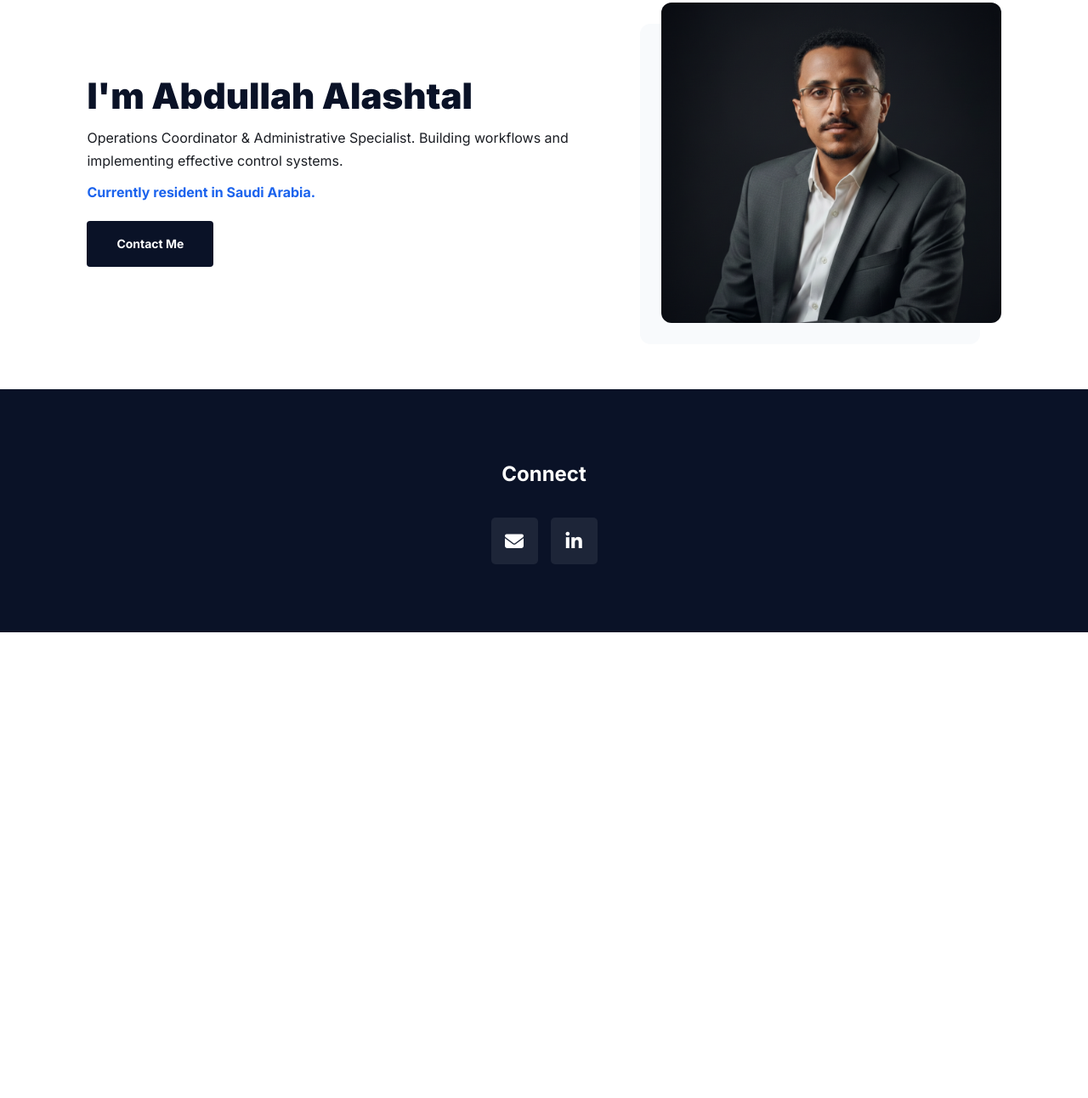
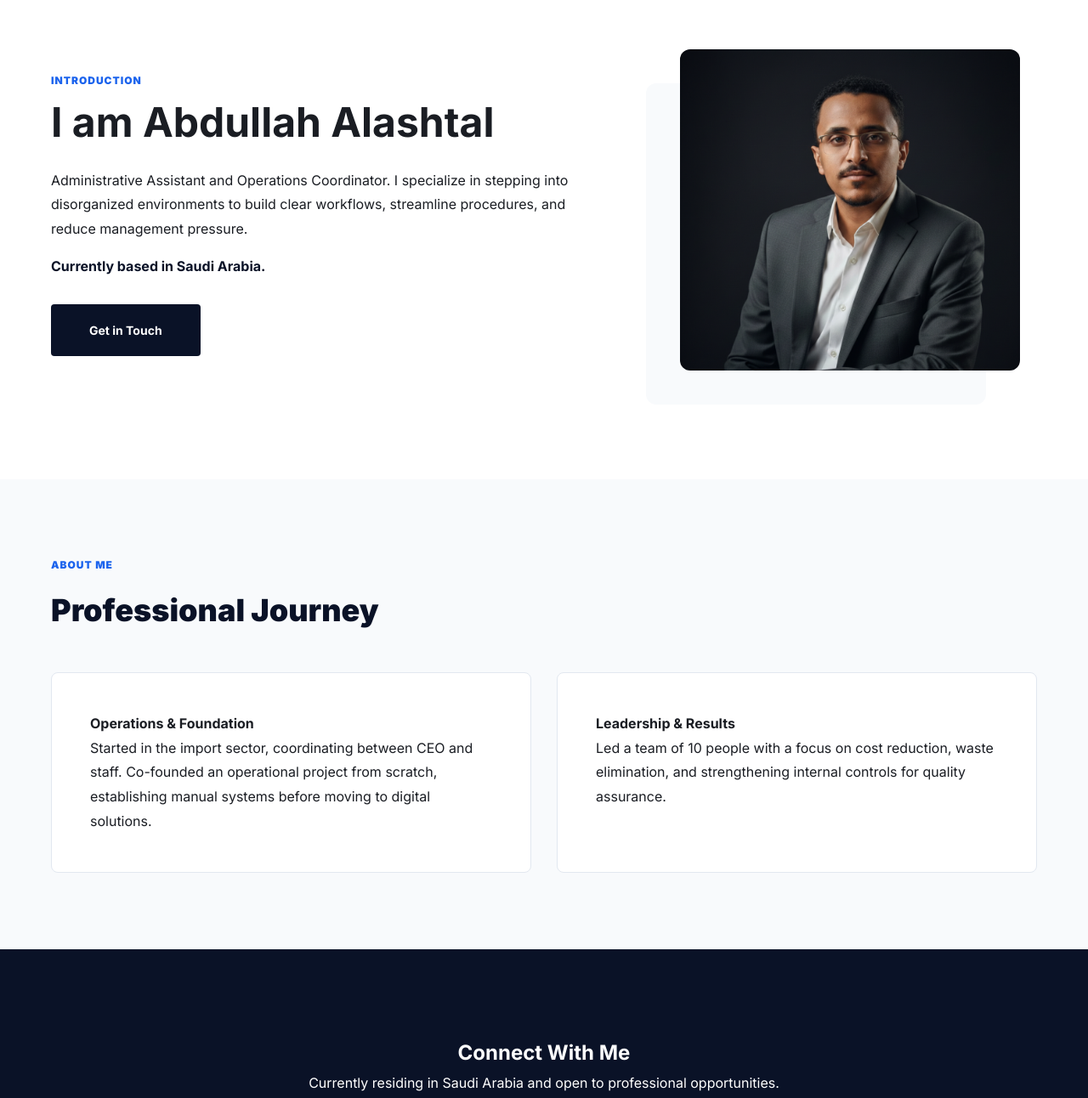
Before and after one commit to alashtalabdullah-svg/Portfolio, a plain HTML site: page index.html in a window 1280 px wide. Shown: the part 154-1446 px from the top of the page at 85% size. Before the commit the page ends 898 px from the top, so only its background shows below. Drawn offline with Linux system fonts and the light colour scheme.

Commit message:
Update index.html

```diff
--- a/index.html
+++ b/index.html
@@ -4,35 +4,47 @@
     <meta charset="UTF-8">
     <meta name="viewport" content="width=device-width, initial-scale=1.0">
     <title>Abdullah Alashtal | Ops Coordinator</title>
-    <link href="https://fonts.googleapis.com/css2?family=Inter:wght@400;700;900&display=swap" rel="stylesheet">
+    <link href="https://fonts.googleapis.com/css2?family=Inter:wght@400;600;700;900&display=swap" rel="stylesheet">
     <link rel="stylesheet" href="https://cdnjs.cloudflare.com/ajax/libs/font-awesome/6.4.0/css/all.min.css">
     <style>
-        :root { --navy: #0a1227; --blue: #1b63ed; --light: #f8fafc; --text: #1a1d23; }
+        :root { --navy: #0a1227; --blue: #1b63ed; --light: #f8fafc; --text: #1a1d23; --muted: #64748b; }
         * { margin: 0; padding: 0; box-sizing: border-box; }
-        body { font-family: 'Inter', sans-serif; color: var(--text); background: #fff; line-height: 1.7; }
+        body { font-family: 'Inter', sans-serif; color: var(--text); background-color: #fff; line-height: 1.8; }
 
-        nav { padding: 20px 8%; display: flex; justify-content: space-between; align-items: center; background: #fff; border-bottom: 1px solid #eee; position: sticky; top: 0; z-index: 1000; }
+        nav { padding: 20px 8%; display: flex; justify-content: space-between; align-items: center; background: #fff; border-bottom: 1px solid #edf2f7; position: sticky; top: 0; z-index: 1000; }
         .logo { font-size: 24px; font-weight: 900; color: var(--navy); }
-        .logo span { color: var(--navy); } /* التعديل هنا أيضاً */
+        .logo span { color: var(--blue); }
 
-        .btn { padding: 10px 20px; font-size: 14px; font-weight: 700; text-decoration: none; border-radius: 4px; display: inline-block; transition: 0.3s; }
+        .btn { padding: 12px 25px; font-size: 14px; font-weight: 700; text-decoration: none; border-radius: 4px; display: inline-block; transition: 0.3s; }
         .btn-primary { background: var(--navy); color: #fff; }
         .btn-outline { border: 1px solid var(--navy); color: var(--navy); margin-right: 10px; }
 
-        section { padding: 70px 8%; }
-        .hero { display: flex; align-items: center; gap: 50px; flex-wrap: wrap; }
-        .hero-content { flex: 1; min-width: 320px; }
-        .hero-content h1 { font-size: 42px; font-weight: 900; color: var(--navy); }
-        .hero-img img { width: 100%; max-width: 400px; border-radius: 12px; box-shadow: -25px 25px 0 var(--light); }
+        .container { max-width: 1200px; margin: 0 auto; padding: 0 20px; }
+        section { padding: 90px 0; }
+        .bg-light { background-color: var(--light); }
+        .tag { color: var(--blue); font-weight: 800; font-size: 12px; text-transform: uppercase; letter-spacing: 1px; margin-bottom: 10px; display: block; }
+        .title { font-size: 36px; font-weight: 900; color: var(--navy); margin-bottom: 40px; }
 
-        footer { background: var(--navy); color: #fff; padding: 80px 8%; text-align: center; }
-        .social-links { display: flex; justify-content: center; gap: 15px; margin-top: 30px; }
-        .social-link { width: 55px; height: 55px; background: rgba(255,255,255,0.08); display: flex; align-items: center; justify-content: center; color: #fff; font-size: 22px; border-radius: 5px; text-decoration: none; transition: 0.3s; }
+        .hero { padding: 120px 0; }
+        .hero-flex { display: flex; align-items: center; gap: 60px; flex-wrap: wrap; }
+        .hero-text { flex: 1.2; min-width: 300px; }
+        .hero-text h1 { font-size: 48px; line-height: 1.2; margin-bottom: 25px; }
+        .hero-img { flex: 0.8; min-width: 300px; text-align: center; }
+        .hero-img img { width: 100%; max-width: 400px; border-radius: 12px; box-shadow: -40px 40px 0px var(--light); }
+
+        .grid { display: grid; grid-template-columns: repeat(auto-fit, minmax(320px, 1fr)); gap: 30px; }
+        .card { background: #fff; padding: 45px; border-radius: 8px; border: 1px solid #e2e8f0; transition: 0.3s; }
+        .card i { font-size: 40px; color: var(--blue); margin-bottom: 25px; display: block; }
+
+        footer { background: var(--navy); color: #fff; padding: 100px 0; text-align: center; }
+        .social-links { display: flex; justify-content: center; gap: 20px; margin-top: 30px; }
+        .social-link { width: 60px; height: 60px; background: rgba(255,255,255,0.05); display: flex; align-items: center; justify-content: center; color: #fff; font-size: 24px; border-radius: 4px; transition: 0.3s; }
+        .social-link:hover { background: var(--blue); transform: translateY(-5px); }
 
         @media (max-width: 768px) {
-            .hero { flex-direction: column; text-align: center; }
-            .hero-content h1 { font-size: 32px; }
-            .hero-img img { max-width: 280px; }
+            .hero-flex { flex-direction: column; text-align: center; }
+            .hero-text h1 { font-size: 32px; }
+            .hero-img img { box-shadow: -20px 20px 0px var(--light); }
         }
     </style>
 </head>
@@ -47,22 +59,51 @@
 </nav>
 
 <section class="hero">
-    <div class="hero-content">
-        <h1>I'm Abdullah Alashtal</h1>
-        <p>Operations Coordinator & Administrative Specialist. Building workflows and implementing effective control systems.</p>
-        <p style="font-weight: 700; color: var(--blue); margin-top: 10px;">Currently resident in Saudi Arabia.</p>
-        <a href="#contact" class="btn btn-primary" style="padding: 15px 35px; margin-top: 20px;">Contact Me</a>
+    <div class="container">
+        <div class="hero-flex">
+            <div class="hero-text">
+                <span class="tag">Introduction</span>
+                <h1>I am Abdullah Alashtal</h1>
+                <p>Administrative Assistant and Operations Coordinator. I specialize in stepping into disorganized environments to build clear workflows, streamline procedures, and reduce management pressure.</p>
+                <p style="margin-top: 15px; font-weight: 700; color: var(--navy);">Currently based in Saudi Arabia.</p>
+                <div style="margin-top: 30px;">
+                    <a href="#contact" class="btn btn-primary" style="padding: 18px 45px;">Get in Touch</a>
+                </div>
+            </div>
+            <div class="hero-img">
+                <img src="Abdullah Alashtal.png" alt="Abdullah Alashtal">
+            </div>
+        </div>
     </div>
-    <div class="hero-img">
-        <img src="Abdullah Alashtal.png" alt="Abdullah Alashtal">
+</section>
+
+<section class="bg-light">
+    <div class="container">
+        <span class="tag">About Me</span>
+        <h2 class="title">Professional Journey</h2>
+        <div class="grid">
+            <div class="card">
+                <h4>Operations & Foundation</h4>
+                <p>Started in the import sector, coordinating between CEO and staff. Co-founded an operational project from scratch, establishing manual systems before moving to digital solutions.</p>
+            </div>
+            <div class="card">
+                <h4>Leadership & Results</h4>
+                <p>Led a team of 10 people with a focus on cost reduction, waste elimination, and strengthening internal controls for quality assurance.</p>
+            </div>
+        </div>
     </div>
 </section>
 
 <footer id="contact">
-    <h2>Connect</h2>
-    <div class="social-links">
-        <a href="mailto:alashtalabdullah@gmail.com" class="social-link"><i class="fas fa-envelope"></i></a>
-        <a href="https://www.linkedin.com/in/abdullah-al-ashtal/" class="social-link" target="_blank"><i class="fab fa-linkedin-in"></i></a>
+    <div class="container">
+        <h2>Connect With Me</h2>
+        <p>Currently residing in Saudi Arabia and open to professional opportunities.</p>
+        <div class="social-links">
+            <a href="mailto:alashtalabdullah@gmail.com" class="social-link"><i class="fas fa-envelope"></i></a>
+            <a href="https://www.linkedin.com/in/abdullah-al-ashtal/" class="social-link" target="_blank"><i class="fab fa-linkedin-in"></i></a>
+            <a href="https://www.instagram.com/3bdu_ak/?hl=ar" class="social-link" target="_blank"><i class="fab fa-instagram"></i></a>
+            <a href="https://www.facebook.com/abdallah.alashtal" class="social-link" target="_blank"><i class="fab fa-facebook-f"></i></a>
+        </div>
     </div>
 </footer>
 
```
